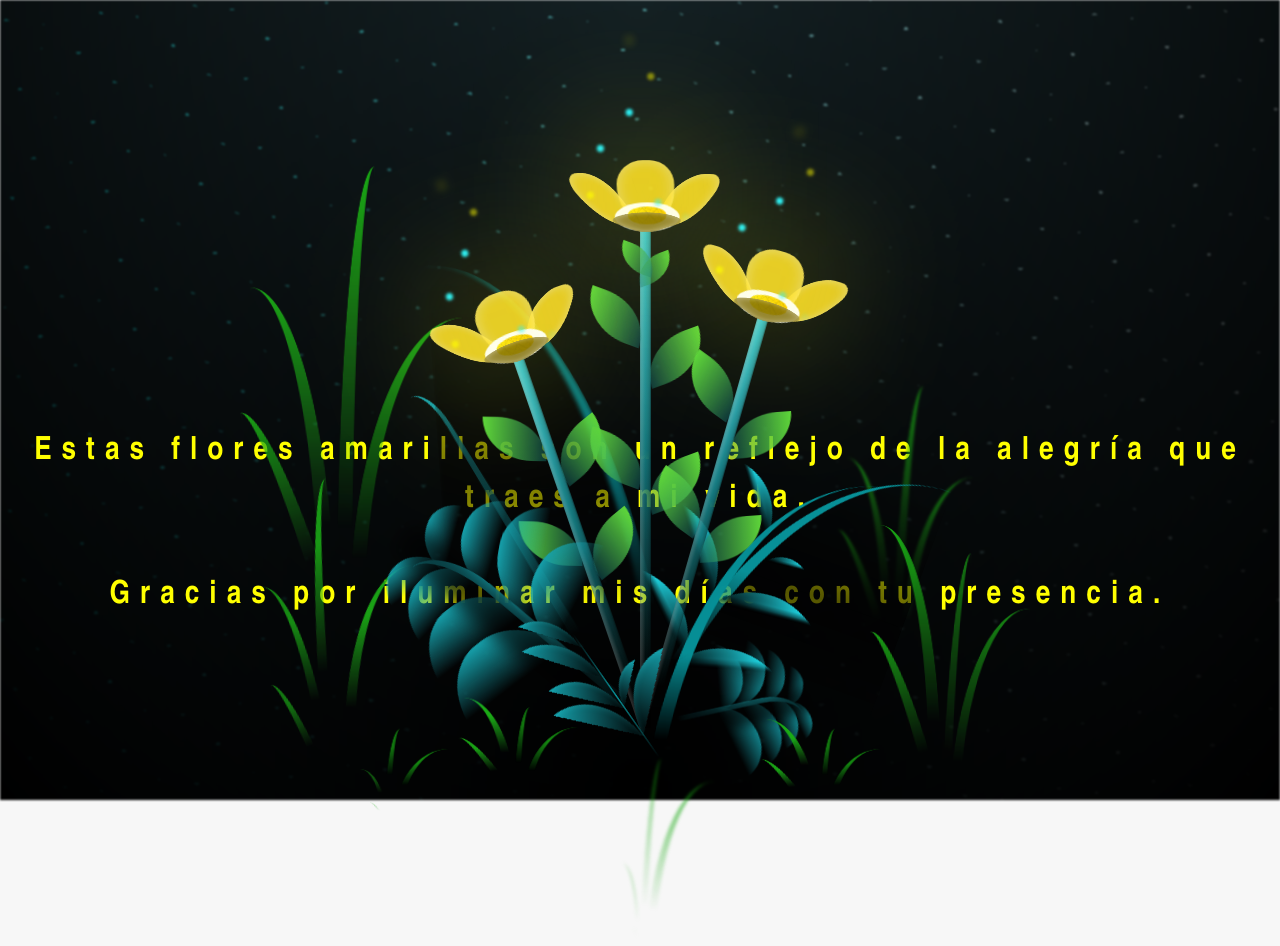
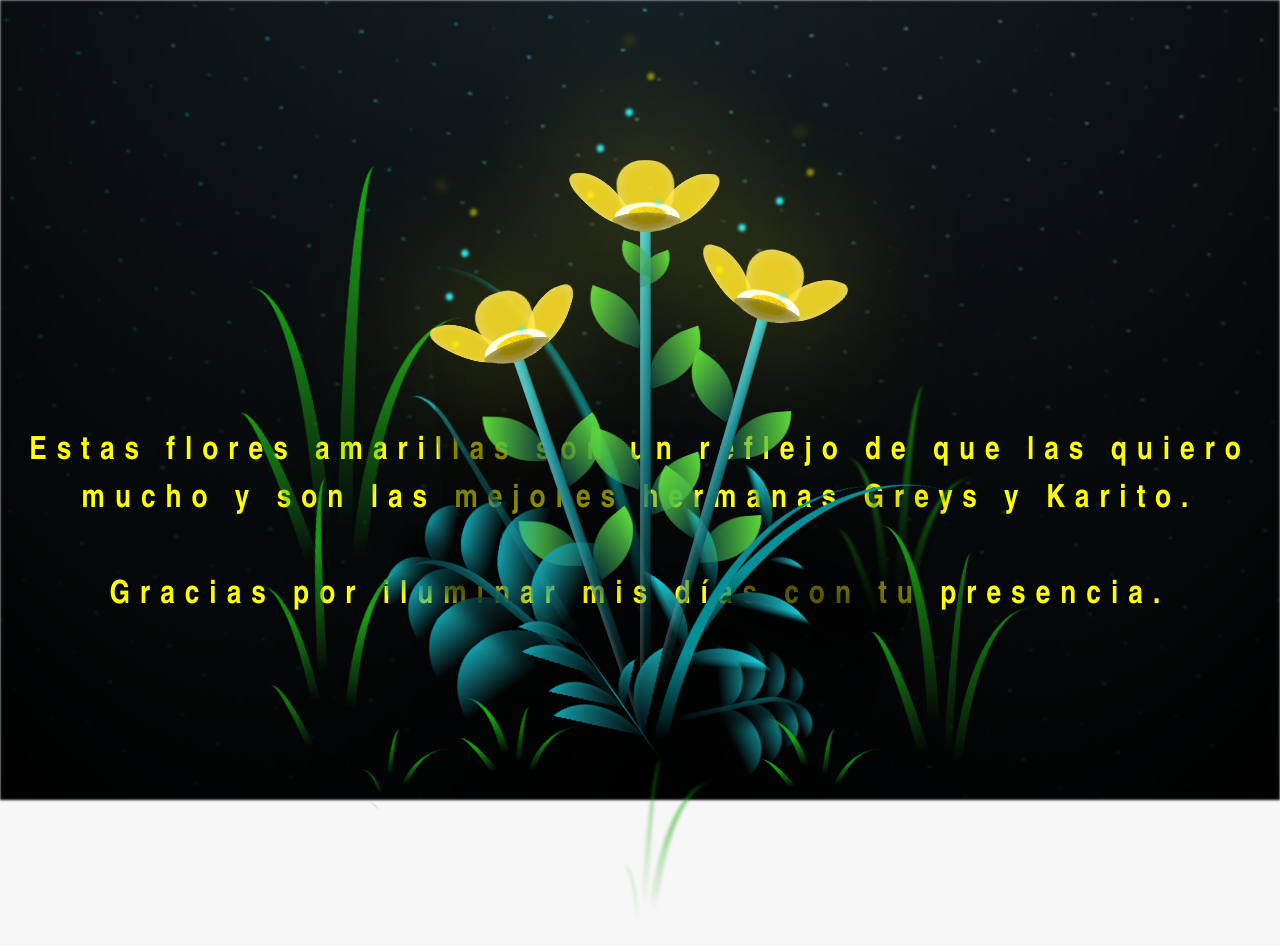
Before and after one commit to Jospi04/Flores-para-mi-hermana, a plain HTML site: page flower.html in a window 1280 px wide. Drawn offline with Linux system fonts and the light colour scheme.

Commit message:
Update flower.html

```diff
--- a/flower.html
+++ b/flower.html
@@ -15,7 +15,7 @@
 
     </div>
 
-    <h1 class="titulo">Estas flores amarillas son un reflejo de la alegría que traes a mi vida. <br> <br>
+    <h1 class="titulo">Estas flores amarillas son un reflejo de que las quiero mucho y son las mejores hermanas Greys y Karito. <br> <br>
       Gracias por iluminar mis días con tu presencia.</h1>
     <div class="night"></div>
     <div class="flowers">
```
